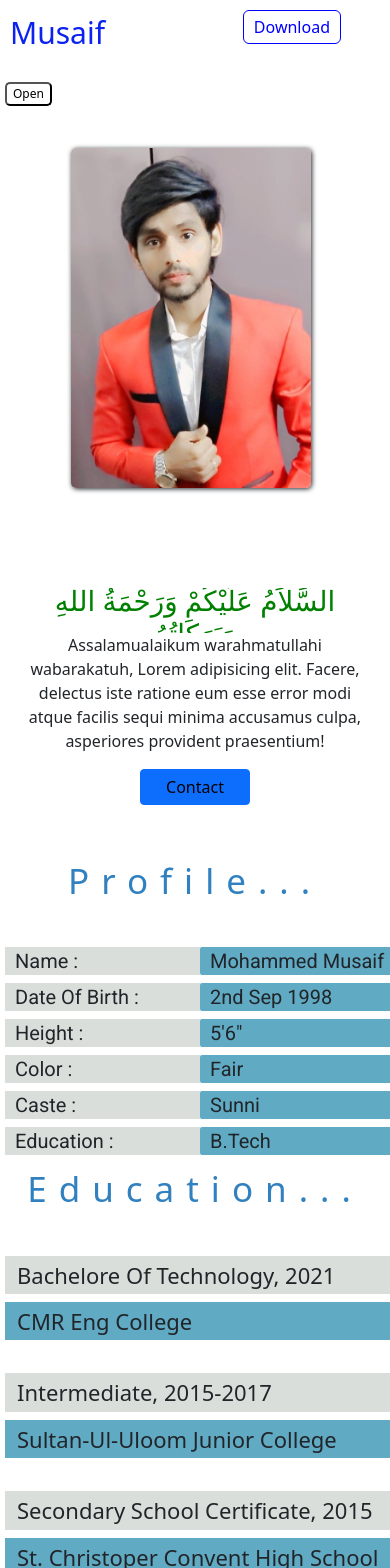
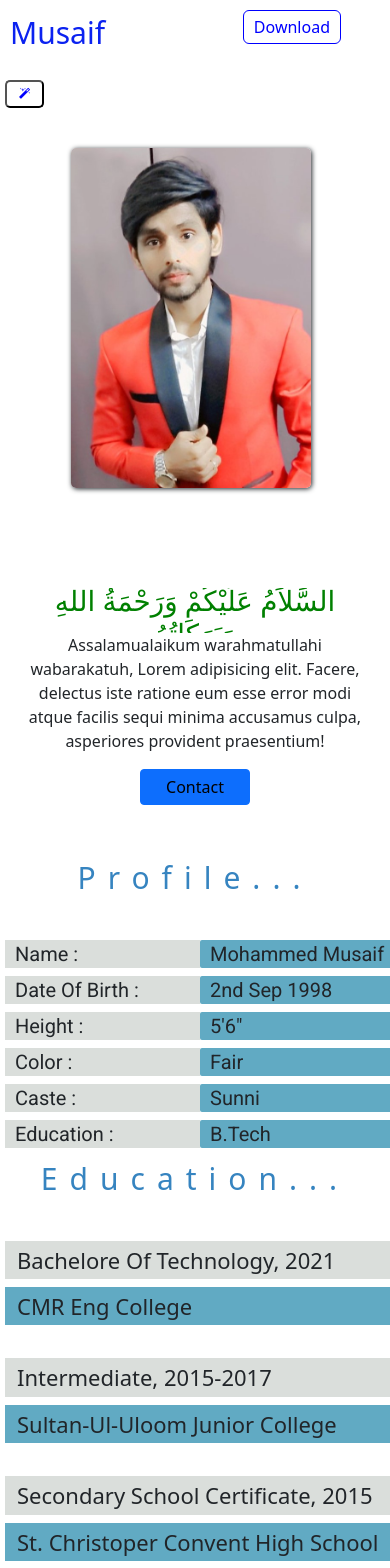
Before and after one commit to Musaif786/bio, a React (Create React App) app: page / in a window 390 px wide. Shown: the top 1568 px of the page. Built offline with nearby package versions, Linux system fonts and the light colour scheme.

Commit message:
added changes

```diff
--- a/public/index.html
+++ b/public/index.html
@@ -25,6 +25,10 @@
       work correctly both with client-side routing and a non-root public URL.
       Learn how to configure a non-root public URL by running `npm run build`.
     -->
+    <!-- font awesome -->
+    <link rel="stylesheet" href="https://stackpath.bootstrapcdn.com/font-awesome/4.7.0/css/font-awesome.min.css">
+
+
     <title>Musaif Bio</title>
     <canvas id="canvas"></canvas>
   </head>
--- a/src/CSS/App.css
+++ b/src/CSS/App.css
@@ -112,6 +112,20 @@ canvas.aboutImg {
   background-color: rgb(247, 247, 247);
   text-transform: capitalize;
   background-color: transparent;
+
+
+}
+.btnbox button i{
+  border-radius: 5px;
+  color: blue;
+  padding: 5px 6px;
+
+
+}
+.btnbox button:last-child i{
+  border-radius: 5px;
+  color: rgb(255, 255, 255);
+  padding: 5px 6px;
 
 
 }
@@ -432,7 +446,9 @@ background-color: rgb(97, 170, 195);
   .btnbox{
     display: block;
   }
-
+  .title{
+    font-size: 30px;
+  }
 }
 .imgbox.aboutImg{
   position: absolute;
--- a/src/components/footer.js
+++ b/src/components/footer.js
@@ -43,8 +43,8 @@ function footer() {
   return (
     <div> <div className='btnbox'>
 
-      <button className='magic'>Open</button>
-      <button className='magicClose'>close</button>
+      <button className='magic'><i class="fa fa-magic" aria-hidden="true"></i></button>
+      <button className='magicClose'><i class="fa fa-times" aria-hidden="true"></i></button>
     </div>
 
     </div>
```
